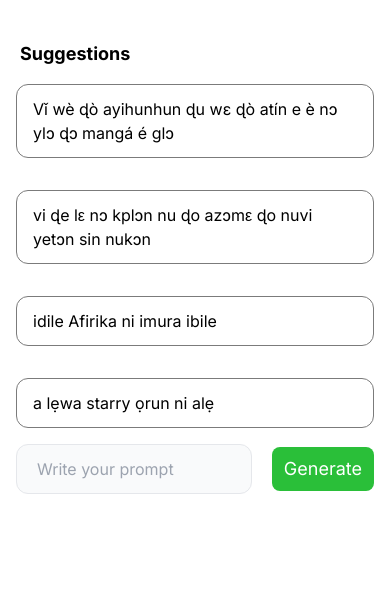
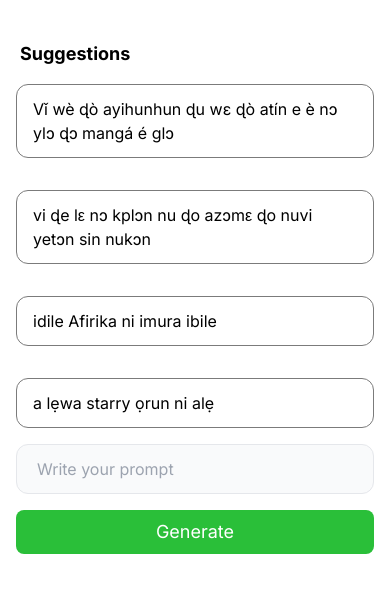
Before and after one commit to mariechristsagbo/benin-ai-image-generator, a Next.js app: page / in a window 390 px wide. Shown: the top 592 px of the page. Built offline with nearby package versions, Linux system fonts and the light colour scheme.

Commit message:
responsive small screen

```diff
--- a/src/components/Suggestions.tsx
+++ b/src/components/Suggestions.tsx
@@ -22,15 +22,15 @@ const Suggestions = () => {
                  ))}
             </div>
 
-          <div className='flex items-center gap-5 w-full px-4'>
+          <div className='flex items-center sm:gap-5 w-full px-4 sm:flex-row flex-col'>
 
             <input
                 type="text"
-                className='w-11/12 border my-4 rounded-xl bg-gray-50 py-3 px-5 outline-none'
+                className='sm:w-11/12 w-full border my-4 rounded-xl bg-gray-50 py-3 px-5 outline-none'
                 placeholder='Write your prompt'
             />
 
-            <button className='bg-mainColor text-white py-2 px-3 rounded-lg cursor-pointer text-lg'>
+            <button className='bg-mainColor text-white py-2 px-3 rounded-lg cursor-pointer text-lg w-full sm:w-2/12'>
                 Generate
             </button>
         </div>
```
